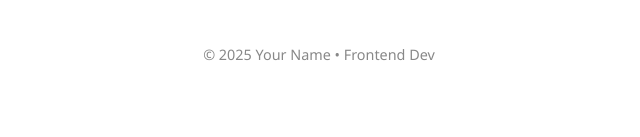
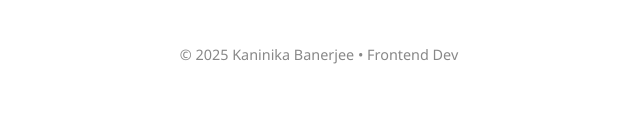
Before and after one commit to Kaninika-2309/smart-to-do-list, a plain HTML site: page index.html in a window 1280 px wide. Shown: the part 660-797 px from the top of the page, 446-1086 px from the left. Drawn offline with Linux system fonts and the light colour scheme.

Commit message:
Update index.html

```diff
--- a/index.html
+++ b/index.html
@@ -67,7 +67,7 @@
       <div id="quote-box"></div>
 
       <footer>
-        <p>&copy; 2025 Your Name • Frontend Dev</p>
+        <p>&copy; 2025 Kaninika Banerjee • Frontend Dev</p>
       </footer>
     </main>
   </div>
```
